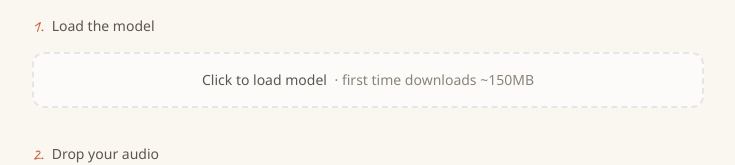
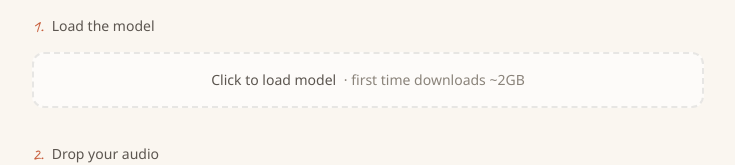
Before and after one commit to mikeesto/whimscribe, a SvelteKit app: page / in a window 1280 px wide. Shown: the part 164-329 px from the top of the page, without its empty margins (272-1007 px from the left). Built offline with nearby package versions, Linux system fonts and the light colour scheme.

Commit message:
fix model download size in UI

```diff
--- a/src/routes/+page.svelte
+++ b/src/routes/+page.svelte
@@ -369,7 +369,7 @@
 						</div>
 					{:else}
 						<span>Click to load model</span>
-						<span class="ml-1 text-(--muted)">· first time downloads ~150MB</span>
+						<span class="ml-1 text-(--muted)">· first time downloads ~2GB</span>
 					{/if}
 				</button>
 			{/if}
```
